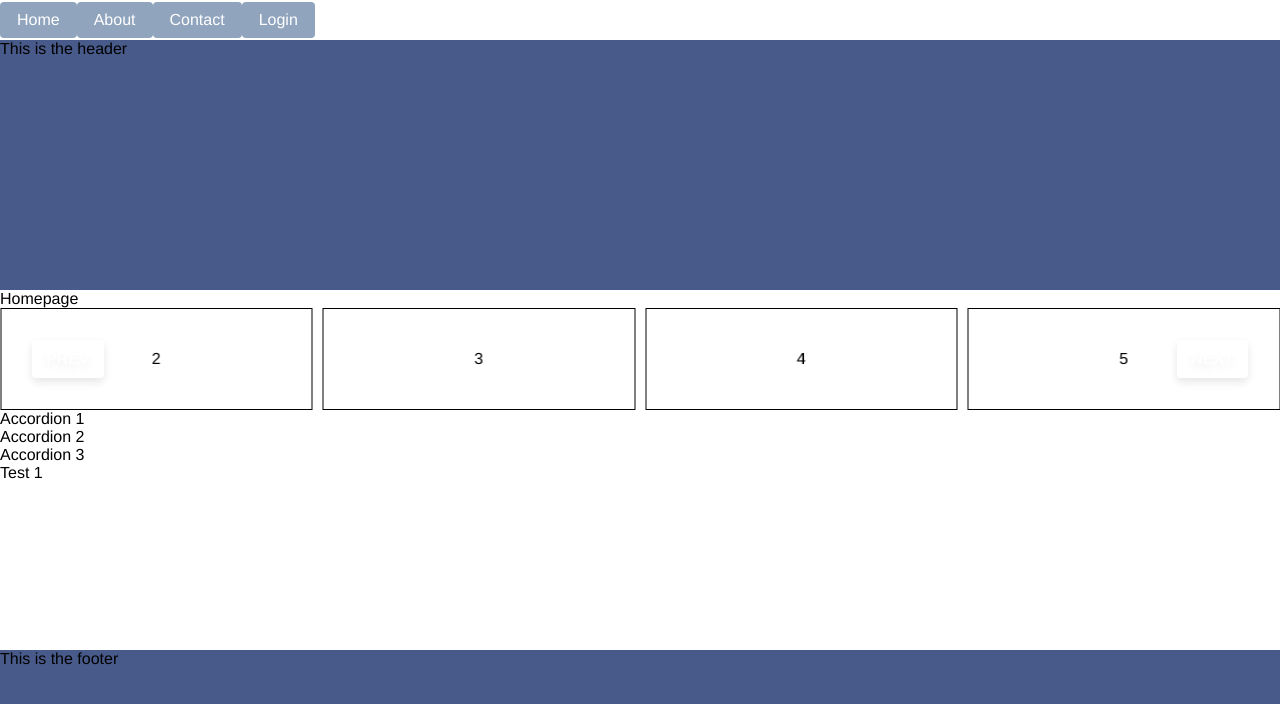
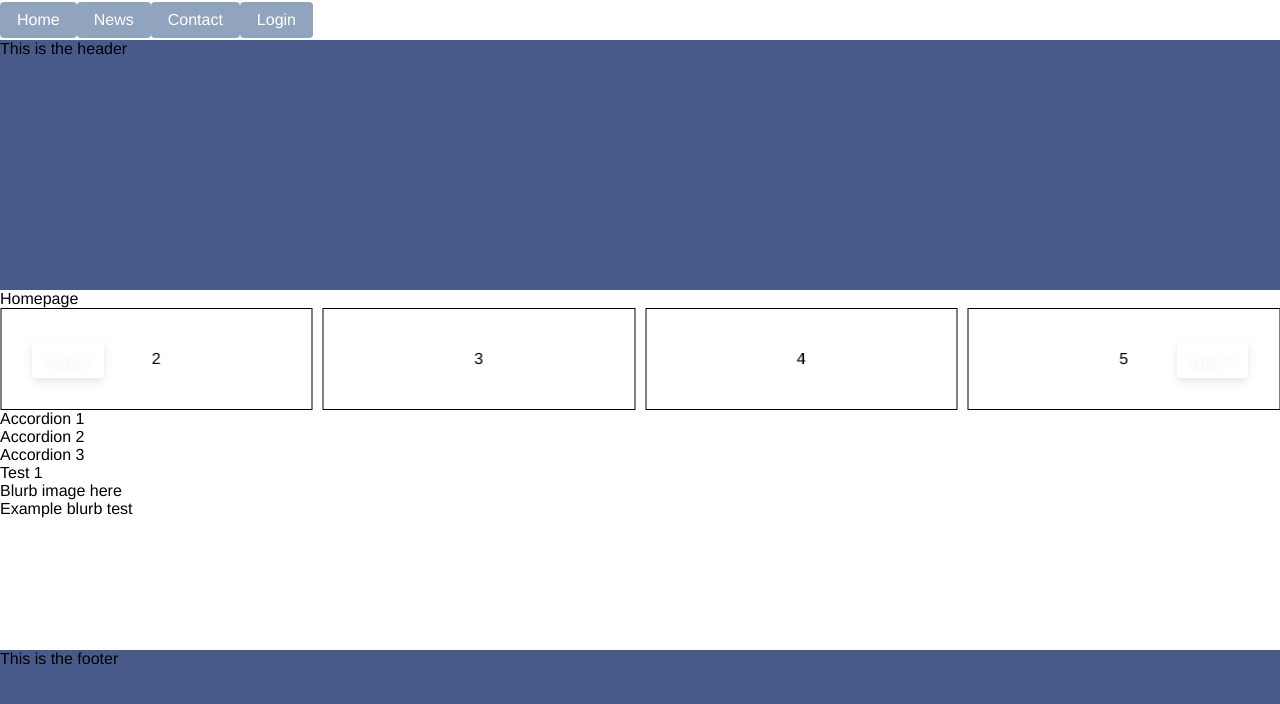
Before and after one commit to nnomadic/big-corp, a Vue app: page /#/ in a window 1280 px wide. Shown: the top 704 px of the page. Built offline with nearby package versions, Linux system fonts and the light colour scheme.

Commit message:
created blurb component, cleaned up carousel component, neater home template to module code

```diff
--- a/src/components/Nav.vue
+++ b/src/components/Nav.vue
@@ -1,7 +1,7 @@
 <template>
   <nav id="nav">
     <router-link to="/"><button class="btn">Home</button></router-link>
-    <router-link to="/news"><button class="btn">About</button></router-link>
+    <router-link to="/news"><button class="btn">News</button></router-link>
     <router-link to="/contact"
       ><button class="btn">Contact</button></router-link
     >
--- a/src/main.js
+++ b/src/main.js
@@ -4,12 +4,10 @@ import router from "./router";
 import Nav from "./components/Nav.vue";
 import Header from "./components/Header.vue";
 import Footer from "./components/Footer.vue";
-import Accordion from "./components/Accordion.vue";
 
 createApp(App)
   .use(router)
   .component("nav-bar", Nav)
   .component("custom-header", Header)
   .component("custom-footer", Footer)
-  .component("accordion", Accordion)
   .mount("#app");
--- /dev/null
+++ b/src/modules/Blurb.vue
@@ -0,0 +1,10 @@
+<template>
+    <div class="blurb">
+        <div>
+            Blurb image here
+        </div>
+        <div>
+            Example blurb test
+        </div>
+    </div>
+</template>
--- /dev/null
+++ b/src/modules/Carousel.vue
@@ -0,0 +1,37 @@
+<template>
+  <div class="glide multi1">
+    <div class="glide__track" data-glide-el="track">
+      <ul class="glide__slides">
+        <li class="glide__slide">1</li>
+        <li class="glide__slide">2</li>
+        <li class="glide__slide">3</li>
+        <li class="glide__slide">4</li>
+        <li class="glide__slide">5</li>
+        <li class="glide__slide">6</li>
+      </ul>
+    </div>
+    <div class="glide__arrows" data-glide-el="controls">
+      <button class="glide__arrow glide__arrow--left" data-glide-dir="<">
+        prev
+      </button>
+      <button class="glide__arrow glide__arrow--right" data-glide-dir=">">
+        next
+      </button>
+    </div>
+  </div>
+</template>
+<script>
+import Glide from "@glidejs/glide";
+
+export default {
+  mounted() {
+    var glideMulti1 = new Glide(".multi1", {
+      type: "carousel",
+      autoplay: 3500,
+      perView: 4,
+    });
+
+    glideMulti1.mount();
+  },
+};
+</script>
--- a/src/views/Home.vue
+++ b/src/views/Home.vue
@@ -1,45 +1,23 @@
 <template>
   <div class="home">
     Homepage
-    <div class="glide multi1">
-      <div class="glide__track" data-glide-el="track">
-        <ul class="glide__slides">
-          <li class="glide__slide">1</li>
-          <li class="glide__slide">2</li>
-          <li class="glide__slide">3</li>
-          <li class="glide__slide">4</li>
-          <li class="glide__slide">5</li>
-          <li class="glide__slide">6</li>
-        </ul>
-      </div>
-      <div class="glide__arrows" data-glide-el="controls">
-        <button class="glide__arrow glide__arrow--left" data-glide-dir="<">
-          prev
-        </button>
-        <button class="glide__arrow glide__arrow--right" data-glide-dir=">">
-          next
-        </button>
-      </div>
-    </div>
-    <accordion></accordion>
+    <Carousel></Carousel>
+    <Accordion></Accordion>
+    <Blurb></Blurb>
   </div>
 </template>
 
 <script>
-import Glide from "@glidejs/glide";
+import Carousel from "@/modules/Carousel.vue";
+import Accordion from "@/modules/Accordion.vue";
+import Blurb from "@/modules/Blurb.vue";
 
 export default {
   name: "Home",
-  components: {},
-  directives: {},
-  mounted() {
-    var glideMulti1 = new Glide(".multi1", {
-      type: "carousel",
-      autoplay: 3500,
-      perView: 4,
-    });
-
-    glideMulti1.mount();
+  components: {
+    Carousel,
+    Accordion,
+    Blurb,
   },
 };
 </script>
--- a/src/views/News.vue
+++ b/src/views/News.vue
@@ -1,5 +1,5 @@
 <template>
   <div class="about">
-    <h1>This is an about page</h1>
-  </div>
+
+News  </div>
 </template>
```
Also changed, not shown: src/modules/Accordion.vue (renamed from src/components/Accordion.vue).
